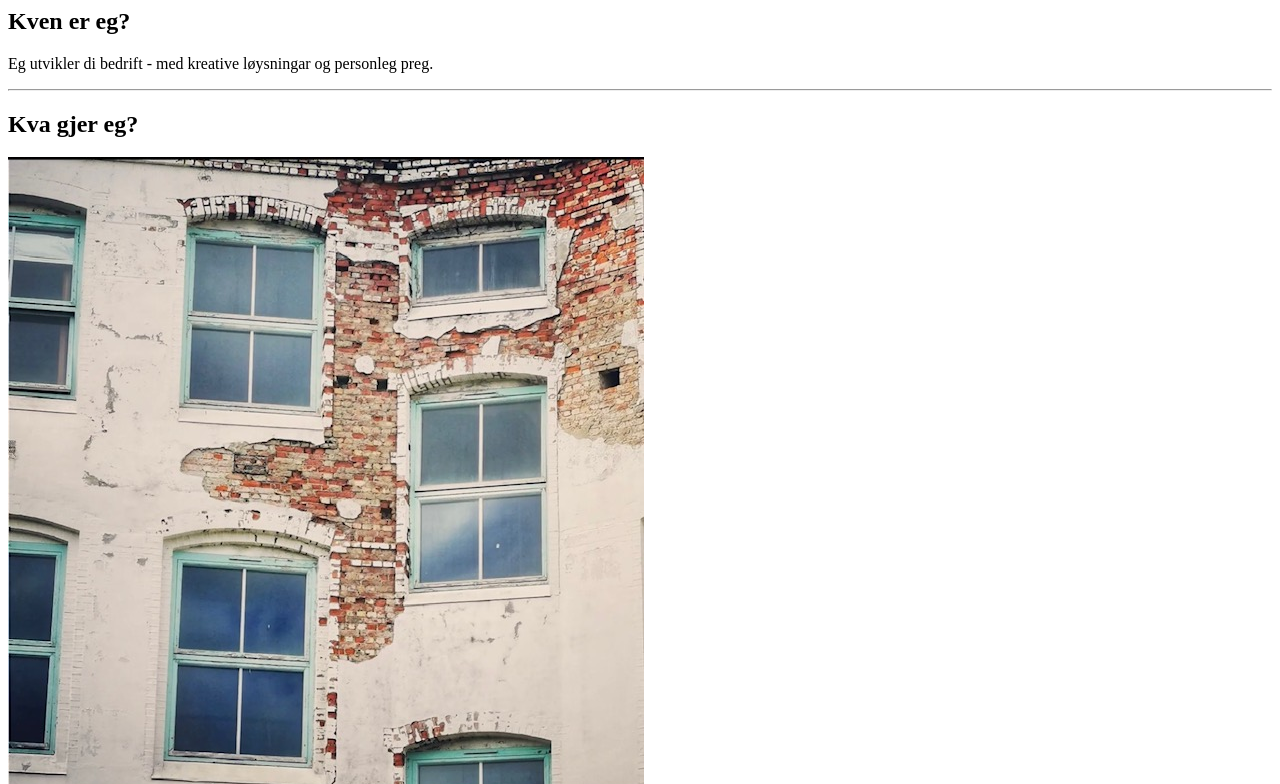
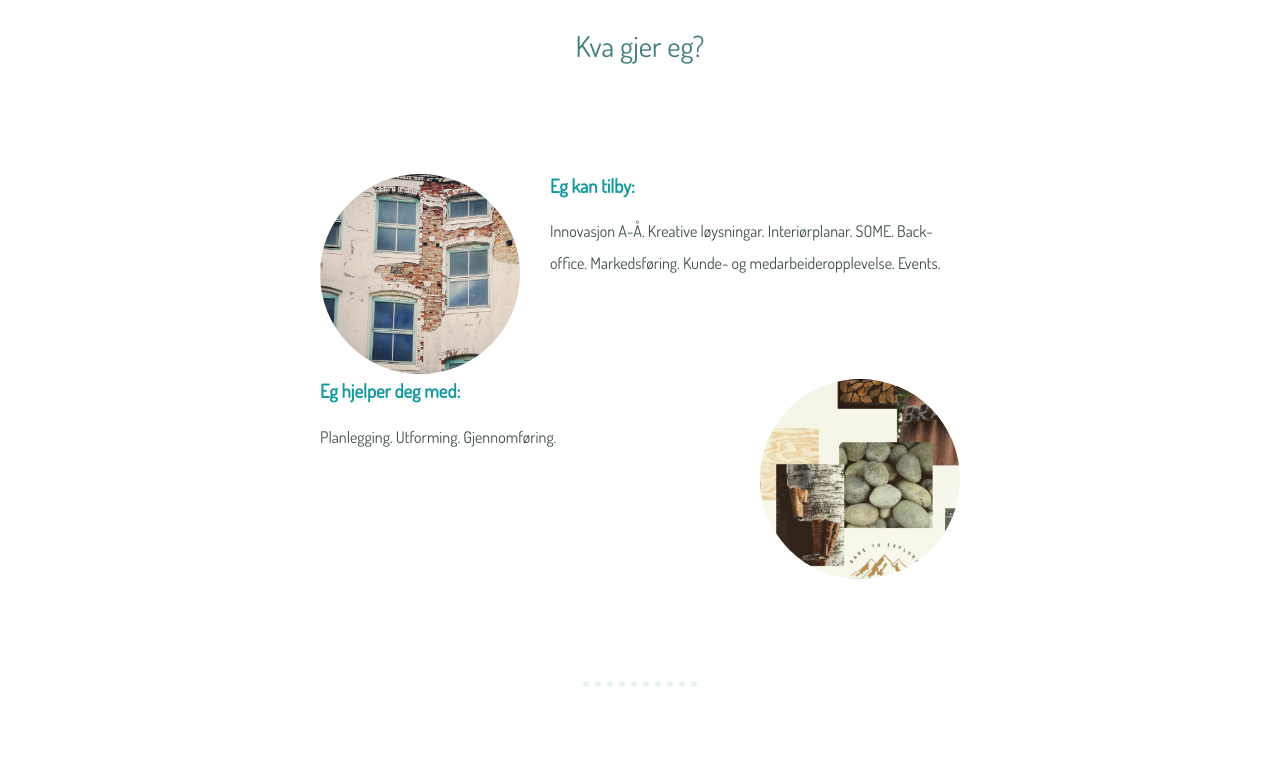
Before and after one commit to kinemb/Hugleik, a plain HTML site: page index.html in a window 1280 px wide. Shown: the part 1234-2018 px from the top of the page. Drawn offline with Linux system fonts and the light colour scheme; files that its build step writes are made by us from their sources; files whose address does not match are found by name.

Commit message:
Update index.html

```diff
--- a/index.html
+++ b/index.html
@@ -5,7 +5,7 @@
   <meta charset="utf-8">
   <title>Hugleik Utvikling</title>
 
-  <link rel="stylesheet" type="text/css" href="My Site/css/styles.css">
+  <link rel="stylesheet" type="text/css" href="css/styles.css">
   <link rel="icon" href="favicon.ico">
 
   <link rel="preconnect" href="https://fonts.googleapis.com">
```
